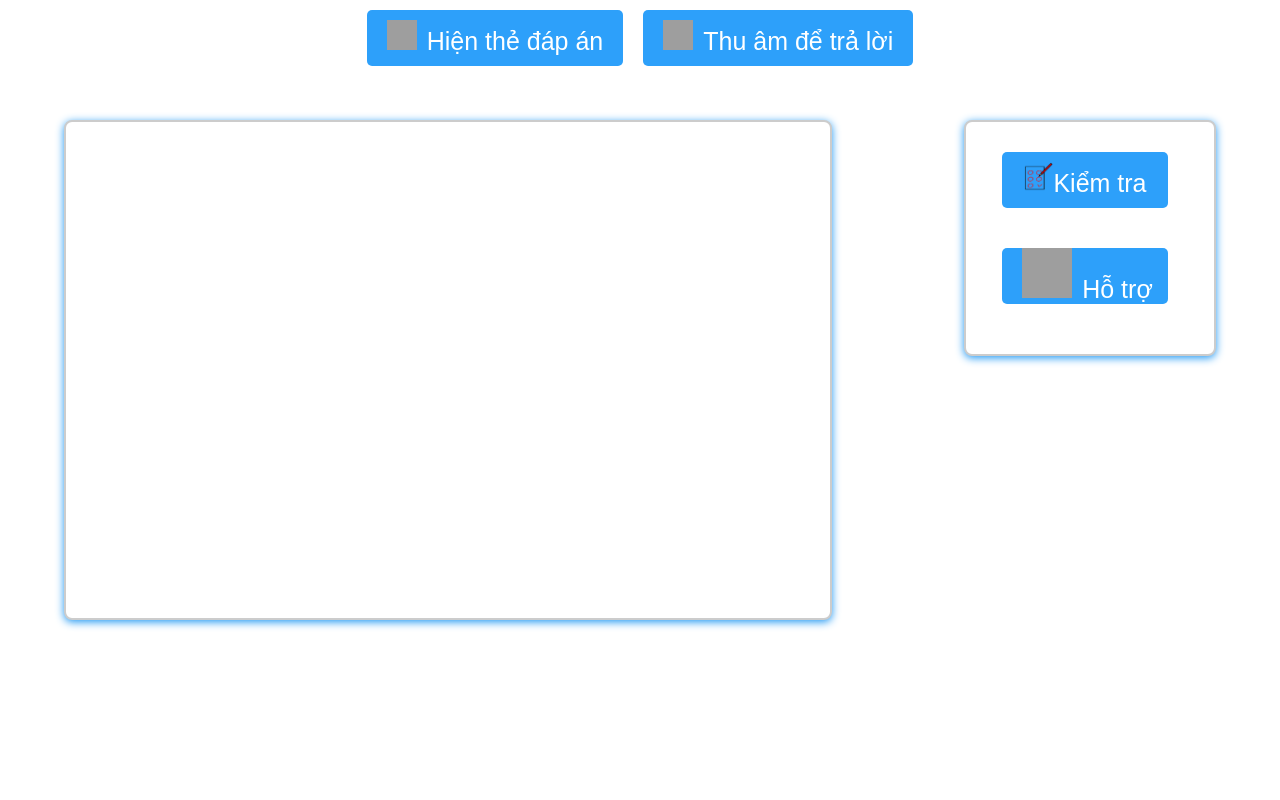
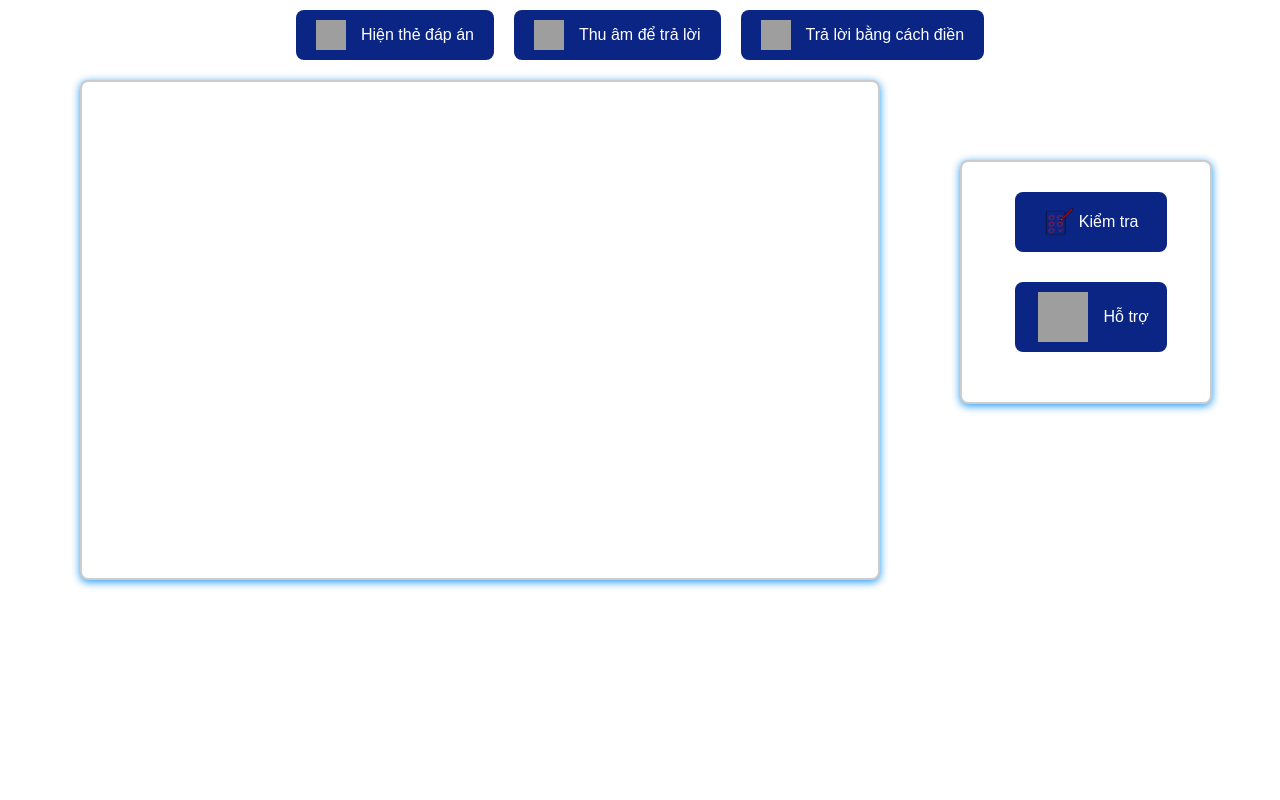
Before and after one commit to ttl2075-stu/Toan1, a PHP site: page /in_cau_hoi_d7k1.php?id_cau_hoi=1 in a window 1280 px wide. Run offline with PHP 8.4, Linux system fonts and the light colour scheme; the visitor is signed in with stand-in values (Sample User, id 1); data that the repository does not hold is empty; grey boxes are pictures that could not be loaded.

Commit message:
css in câu hỏi d6k1 d7k1

```diff
--- /dev/null
+++ b/assets/css_v2/InCauHoi_d7k1.css
@@ -0,0 +1,186 @@
+@import url('./style.css');
+body {
+    /* background-color: #f0f8ff; Tông màu nhã nhặn */
+    margin: 0;
+    padding: 0;
+    position:relative;
+}
+
+div.button-container{
+    position:fixed;
+}
+.btn.hinhthucTL {
+    background-color: var( --blue);
+    display: flex;
+    align-items: center;
+    justify-content: center;
+    gap: 5px;
+    padding: 10px 20px;
+    color: white;
+    font-size: 1rem;
+    border-radius: 8px;
+    border: none;
+    cursor: pointer;
+    transition: all 0.3s ease;
+
+
+}
+.btn.hinhthucTL:hover{
+    background-color: var( --yellow);
+}
+button#check.btn{
+    background-color: var( --blue);
+    display: flex;
+    align-items: center;
+    justify-content: center;
+    gap: 5px;
+    padding: 15px 20px;
+    color: white;
+    font-size: 1rem;
+    border-radius: 8px;
+    border: none;
+    cursor: pointer;
+    transition: all 0.3s ease;
+    margin-left: 1.5rem;
+
+
+
+
+}
+
+button#check.btn:hover{
+    background-color: var( --yellow);
+
+}
+button#help.btn{
+    background-color: var( --blue);
+    display: flex;
+    align-items: center;
+    justify-content: center;
+    gap: 5px;
+    padding: 10px 20px;
+    color: white;
+    font-size: 1rem;
+    border-radius: 8px;
+    border: none;
+    cursor: pointer;
+    transition: all 0.3s ease;
+    margin-left: 1.5rem;
+
+}
+
+button#help.btn:hover{
+    background-color: var( --yellow);
+}
+
+button#incrementButton{
+    background-color: var( --blue);
+}
+button#incrementButton:hover{
+    background-color: var(  --yellow);
+
+}
+
+button#decrementButton{
+    background-color: var( --blue);
+}
+
+button#decrementButton:hover{
+    background-color: var( --yellow);
+}
+
+div#box-num1.box-num{
+    font-size: 3rem;
+}
+div#box-num2.box-num{
+    font-size: 3rem;
+}
+div#box-pheptinh.box-num{
+    font-size: 3rem;
+}
+
+div.show{
+    height: 40rem;
+    position:fixed;
+    position: absolute;
+    top: 5rem;
+    left: 5rem;
+    height: 50px;
+    margin-bottom: 10px;
+    width: 50rem;
+}
+/* div.box-pheptinh hr{
+    width: 10rem;
+} */
+/* input#checkA0.checkA.inputStyle1{
+
+} */
+div.score-container.box_flex_column{
+    width: 30rem;
+    position:fixed;
+    position: absolute;
+    top: 10rem; left: 60rem;
+ }
+
+div#the0_0.tag{
+    width: 4rem;
+    height: 1rem;
+    background-color: var( --blue);
+
+}
+div#the0_1.tag{
+    width: 4rem;
+    height: 1rem;
+    background-color: var( --blue);
+}
+div#the0_2.tag{
+    width: 4rem;
+    height: 1rem;
+    background-color: var( --blue);
+}
+div#the0_3.tag{
+    width: 4rem;
+    height: 1rem;
+    background-color: var( --blue);
+}
+
+div#the0_0.tag:hover{
+    background-color: var(  --yellow);
+}
+
+div#the0_1.tag:hover{
+    background-color: var(  --yellow);
+}
+div#the0_2.tag:hover{
+    background-color: var(  --yellow);
+}
+div#the0_3.tag:hover{
+    background-color: var(  --yellow);
+}
+button#recordButton{
+    background-color: var( --blue);
+
+}
+button#recordButton:hover{
+    background-color: var(  --yellow);
+}
+
+button.xemdapan-button{
+    background-color: var( --blue);
+
+}
+button.xemdapan-button:hover{
+    background-color: var(  --yellow);
+}
+input#checkA0.checkA.inputStyle1{
+    font-size: 3rem;
+    text-align: center;
+}
+span#notice0{
+    font-size: 5rem;
+    color: var(--white);
+    margin-top: 2rem;
+}
+debai{
+    font-size: 3rem;
+}
--- a/in_cau_hoi_d6k1.php
+++ b/in_cau_hoi_d6k1.php
@@ -182,6 +182,8 @@ $id_loai_hien_thi = $id_loai_hien_thi['id_loai_hien_thi'];
     <link rel="stylesheet" href="./src/css/tia_so.css">
     <link rel="stylesheet" href="./src/css/help_bang.css">
     <link rel="stylesheet" href="./src/css/lego.css">
+    <link rel="stylesheet" href="./assets/css_v2/style.css">
+    <link rel="stylesheet" href="./assets/css_v2/InCauHoi_d6k1.css">
     <script src="./src/js/function.js"></script>
     <script>
         // Loại bỏ sự kiện beforeunload
--- a/in_cau_hoi_d7k1.php
+++ b/in_cau_hoi_d7k1.php
@@ -135,6 +135,8 @@ function cap_nhat_tg($id_bai_tap_user, $i)
     <link rel="stylesheet" href="./src/css/tia_so.css">
     <link rel="stylesheet" href="./src/css/help_bang.css">
     <link rel="stylesheet" href="./src/css/lego.css">
+    <link rel="stylesheet" href="./assets/css_v2/style.css">
+    <link rel="stylesheet" href="./assets/css_v2/InCauHoi_d7k1.css">
     <script src="./src/js/function.js"></script>
     <script>
         // Loại bỏ sự kiện beforeunload
```
Also changed, not shown: assets/css_v2/InCauHoi_d6k1.css (added, +178 -0 lines).
